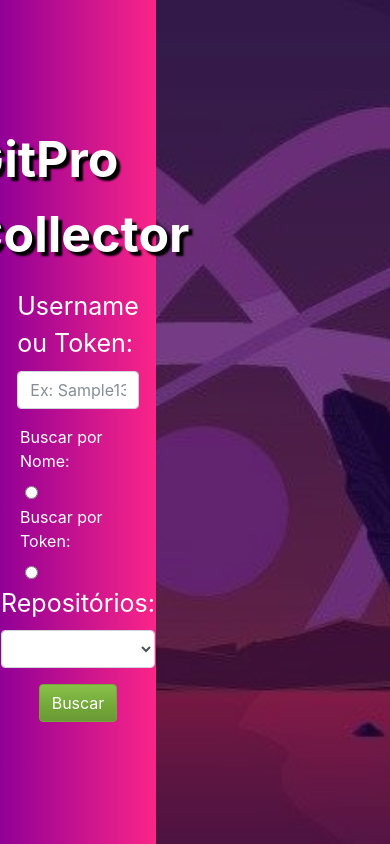
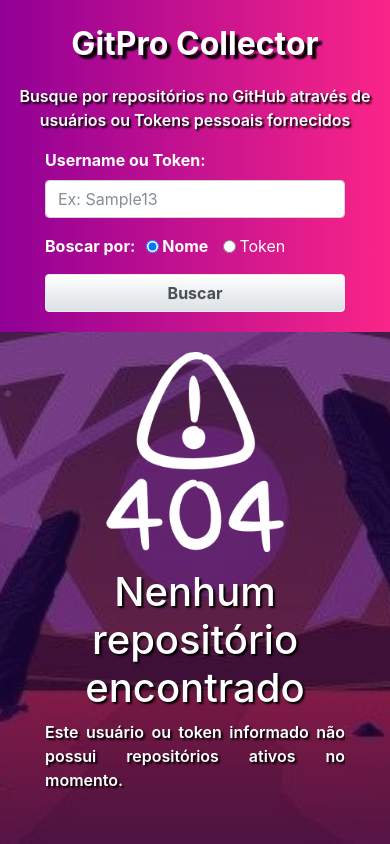
Before and after one commit to EmidioAranha13/Iniciando-com-react, a React (Create React App) app in the folder iniciando-com-react/: page / in a window 390 px wide. Built offline with nearby package versions, Linux system fonts and the light colour scheme.

Commit message:
[dev]: Added loading screen and searching load.

```diff
--- a/iniciando-com-react/public/index.html
+++ b/iniciando-com-react/public/index.html
@@ -24,7 +24,7 @@
       work correctly both with client-side routing and a non-root public URL.
       Learn how to configure a non-root public URL by running `npm run build`.
     -->
-    <title>Buscar repositório</title>
+    <title>GitPro Collector</title>
   </head>
   <body>
     <noscript>You need to enable JavaScript to run this app.</noscript>
--- a/iniciando-com-react/src/App.js
+++ b/iniciando-com-react/src/App.js
@@ -1,5 +1,5 @@
 import React from 'react';
-import {Octokit} from '@octokit/rest'
+import {Octokit} from '@octokit/rest';
 //import Nav from './components/nav'
 //import logo from './logo.svg';
 
@@ -42,11 +42,29 @@
 
   state = {
     nome: "",
-    //data: "",
+    searchFor: "Usermame",
     erro: false,
     erro_msg : "",
     arrayRepo: [],
-    repoSelecionado: ""
+    repoSelecionado: "",
+    loadingScreen: true,
+    searching: false,
+    loadingReadMe: false,
+    readme: "",
+  }
+
+  componentDidMount() {
+    setTimeout(() => {
+      this.setState({
+        loadingFadeOut: true
+      })
+
+      setTimeout(() => {
+        this.setState({
+          loadingScreen: false
+        })
+      }, 1000) // mesmo tempo da animação
+    }, 1500)
   }
 
   /*
@@ -102,12 +120,18 @@
       // }
       this.setState({
         arrayRepo: repos,
-        repoSelecionado: repos.length > 0 ? repos[0] : null
+        repoSelecionado: repos.length > 0 ? repos[0] : null,
+        searching: false
       })
+      this.getReadMe(
+        repos[0].owner.login,
+        repos[0].name
+      )
       //*/
     }catch(error){
       this.setState({
-        error: true
+        error: true,
+        searching: false
       })
     }
   }
@@ -135,39 +159,85 @@
         // }
         // this.setState({arrayRepo: repoNames})
         this.setState({
-          arrayRepo: repos,
-          repoSelecionado: repos.length > 0 ? repos[0] : null
+          arrayRepo: repos_data,
+          repoSelecionado: repos_data.length > 0 ? repos_data[0] : null,
+          searching: false
         })
+        this.getReadMe(
+          repos_data[0].owner.login,
+          repos_data[0].name
+        )
       }else{
-        this.setState({erro : true, erro_msg : "Token não encontrado!"})
+        this.setState({erro : true, erro_msg : "Token não encontrado!", searching: false})
       }
       //*/
     }catch(error){
-      this.setState({erro : true, erro_msg : "Acesso não autorizado ou token inexistente!"})
+      this.setState({erro : true, erro_msg : "Acesso não autorizado ou token inexistente!", searching: false})
+    }
+  }
+
+  getReadMe = async (owner, repo) => {
+    this.setState({ loadingReadMe: true })
+    try {
+      const response = await fetch(
+        `https://api.github.com/repos/${owner}/${repo}/readme`
+      )
+
+      const readme = await response.json()
+
+      const content = decodeURIComponent(
+        escape(atob(readme.content))
+      )
+
+      this.setState({
+        readme: content,
+        loadingReadMe: false
+      })
+
+    } catch(error) {
+      console.error(error)
+
+      this.setState({
+        readme: "README não encontrado.",
+        loadingReadMe: false
+      })
     }
   }
 
   getRadio = () => {
-    if(document.getElementById('op1').checked){
+    this.setState({searching: true, repoSelecionado: null, readme: "", loadingReadMe: false})
+    if(this.state.searchFor === "Usermame"){
       this.getGithubByName()
-    }else if(document.getElementById('op2').checked){
+    }else if(this.state.searchFor === "Token"){
       this.getGithubByToken()
     }else{
       this.setState({erro : true, erro_msg:"Você deve selecionar seu método de busca!"})
     }
   }
   //*/
+
+  criaComboRadio = () => {
+    return (
+      <>
+        <input type="radio" name="radioOptions" className="radios" id="op1" value="Usermame" onChange={(evento => this.setState({searchFor: 'Usermame'}))} checked={this.state.searchFor === 'Usermame'}/>
+        <label className={this.state.searchFor === 'Usermame' ? 'selected' : ''} htmlFor="op1">Nome</label>
+        <input type="radio" name="radioOptions" className="radios" id="op2" value="Token" onChange={(evento => this.setState({searchFor: 'Token'}))} checked={this.state.searchFor === 'Token'}/>
+        <label className={this.state.searchFor === 'Token' ? 'selected' : ''} htmlFor="op2">Token</label>
+      </>
+    )
+  }
+
   criaComboBoxRepo = () => {
-    const comboBoxOpcoes = this.state.arrayRepo.map(opcao =>
+    const comboBoxOpcoes = this.state.arrayRepo && this.state.arrayRepo.length > 0 ? this.state.arrayRepo.map(opcao =>
       <option key={opcao.id} value={opcao.id}>
         {opcao.name}
       </option>
-    )
+    ) : []
 
     return (
       <select
         className="form-control"
-        value={this.state.repoSelecionado}
+        value={this.state.repoSelecionado?.id || ''}
         onChange={(event) => {
           const repo = this.state.arrayRepo.find(
             r => r.id === Number(event.target.value)
@@ -176,6 +246,10 @@
           this.setState({
             repoSelecionado: repo
           })
+           this.getReadMe(
+            repo.owner.login,
+            repo.name
+          )
         }}
       >
         {comboBoxOpcoes}
@@ -186,26 +260,36 @@
 
   render(){
     return(
-      <div id="img-fundo">
+      <>
+        {this.state.loadingScreen && (
+          <div className="loading-screen">
+            <div className="spinner"></div>
+            <img src={'/load-icon.png'} alt="Carregando" className="load-icon" />
+            <p>Carregando...</p>
+          </div>
+        )}
+
+        <div id="img-fundo"  className={ this.state.loadingScreen ? "main-content hidden" : "main-content"}>
           {/* <header className="App-header">
             <div>
               <h1 className="custom-h1">Seja bem vindo!</h1>
             </div>
           </header> */}
           <div className="container-p">
-          <div id="div-info1">
             {this.state.erro &&
               (
-                <div className="alert alert-dismissible alert-danger">
-                  <button type="button" className="close" data-dismiss="alert">
+                <div className="alert-content alert alert-dismissible alert-danger">
+                  <button type="button" className="close" data-dismiss="alert" onClick={() => this.setState({erro: false})}>
                     &times;
                   </button>
                   <strong>Ocorreu um erro.</strong> {this.state.erro_msg}
                   </div>
               )
             }
+            <div id="div-info1">
               <p className="custom-h1">GitPro Collector</p>
-            <div className="form-group">
+              <p className="description-p">Busque por repositórios no GitHub através de usuários ou Tokens pessoais fornecidos</p>
+              <div className="form-group custom-form-1">
                 <label id="label1" htmlFor="nome">Username ou Token: </label>
                 <input id="nome"
                   type="text"
@@ -215,26 +299,29 @@
                   onChange={this.insercao_dados}
                   className="form-control" />
               </div>
-            <div className="row">
-              <div className="col-md-2">
-                <label htmlFor="op1">Buscar por Nome: </label>
-                <input type="radio" name="radioOptions" className="radios" id="op1" value="Usermame"/>
+              <div className="row radio-group">
+                <label htmlFor="op0" style={{fontWeight: 'bold', width: '6em', margin: '0'}}>Boscar por: </label>
+                {this.criaComboRadio()}
               </div>
-              <div className="col-md-2">
-                <label htmlFor="op2">Buscar por Token: </label>
-                <input type="radio" name="radioOptions" className="radios" id="op2" value="Token"/>
-              </div>
-            </div>
-            <div className="form-group">
-              <label id="label1" htmlFor="criarcombobox">Repositórios: </label>
-              <div id="criarcombobox"> {this.criaComboBoxRepo()}</div>
-            </div>
-            <button type="submit" className="btn btn-success " onClick = {this.getRadio}> Buscar</button>
+              <button type="submit" className="btn btn-secondary btn-custom" onClick = {this.getRadio} disabled={this.state.searching}>
+                {this.state.searching ? 'Buscando...' : 'Buscar'}
+              </button>
             </div>
             <div id="div-info2">
-            {this.state.repoSelecionado && (
-              <div>
-                <h3>{this.state.repoSelecionado.name}</h3>
+              {this.state.searching || this.state.loadingReadMe ? (
+                <div className="searching-content">
+                  <img src={'/load-icon.png'} alt="Carregando" className="load-icon" />
+                  <p>Carregando...</p>
+                </div>
+              ) : (
+                this.state.repoSelecionado ? (
+                <div className={"content-data-repo"}>
+                  <div className="row-combo-box">
+                    <h1>Repositório: </h1> {this.criaComboBoxRepo()}
+                  </div>
+                  <h5>Usuário: {this.state.repoSelecionado.owner.login}</h5>
+                  <h5>Projeto: {this.state.repoSelecionado.name}</h5>
+                  <h5 style={{color: 'white', marginTop: '1em'}}>Resumo: </h5>
 
                   <p>
                     {this.state.repoSelecionado.description || "Sem descrição"}
@@ -243,21 +330,38 @@
                   <p>
                     Linguagem: {this.state.repoSelecionado.language || "Não informada"}
                   </p>
+                  <p>
+                    Criado em: {new Date(this.state.repoSelecionado.created_at).toLocaleDateString()} às {new Date(this.state.repoSelecionado.created_at).toLocaleTimeString()}
+                  </p>
+                  <p>
+                    Última atualização: {new Date(this.state.repoSelecionado.updated_at).toLocaleDateString()} às {new Date(this.state.repoSelecionado.updated_at).toLocaleTimeString()}
+                  </p>
 
                   <a
                     href={this.state.repoSelecionado.html_url}
                     target="_blank"
                     rel="noopener noreferrer"
+                    className="btn btn-success"
                   >
                     Ver no GitHub
                   </a>
+                  <h5 style={{color: 'white', marginTop: '1em'}}>ReadMe do Projeto: </h5>
+                  <pre className="readme-box">
+                    {this.state.readme}
+                  </pre>
                 </div>
+                ) : (
+                  <div className="content-repo-nf">
+                    <img src={'/not_found.png'} alt="Nenhum repositório encontrado" className="not-found-img" />
+                    <h1>Nenhum repositório encontrado</h1>
+                    <p>Este usuário ou token informado não possui repositórios ativos no momento.</p>
+                  </div>
+                )
               )}
             </div>
           </div>
-      {/* <footer>
-      </footer> */}
         </div>
+      </>
     )
   }
 }
--- a/iniciando-com-react/src/index.css
+++ b/iniciando-com-react/src/index.css
@@ -8,6 +8,63 @@
   color: white !important;
   width: 100%;
   height: 100%;
+  overflow: auto;
+  background-color: rgba(70, 21, 67, 1);
+}
+
+.loading-screen {
+  position: fixed;
+  inset: 0;
+
+  display: flex;
+  flex-direction: column;
+  align-items: center;
+  justify-content: center;
+
+  background-color: rgba(70, 21, 67, 1);
+
+  opacity: 1;
+  transition: opacity 1s ease;
+  z-index: 9999;
+  p {
+    font-size: 1.5em;
+    font-weight: bold;
+    margin-top: 1em;
+    text-shadow: 2px 2px 2px black;
+  }
+}
+
+.loading-screen.fade-out {
+  opacity: 0;
+}
+
+.main-content {
+  opacity: 1;
+  transition: opacity 1s ease;
+}
+
+.main-content.hidden {
+  opacity: 0;
+}
+
+.load-icon {
+  width: clamp(150px, 5vw, 50px);
+  height: clamp(150px, 5vw, 50px);
+  margin-bottom: 1em;
+  animation: spin 2s linear infinite;
+}
+
+.searching-content {
+  display: flex;
+  flex-direction: column;
+  align-items: center;
+  justify-content: center;
+  p {
+    font-size: 1.5em;
+    font-weight: bold;
+    margin-top: 1em;
+    text-shadow: 2px 2px 2px black;
+  }
 }
 
 #img-fundo{
@@ -27,12 +84,12 @@
 }
 
 #label1{
-  font-size: 25px;
+  font-weight: bold;
 }
 
 .custom-h1{
   color: white;
-  font-size: 50px;
+  font-size: clamp(2em, 3.5vw, 3.5vw);
   font-weight: bold;
   text-shadow: 4px 4px 2px black;
 }
@@ -67,6 +124,22 @@
   background-color: rgba(8, 8, 56, 0.5);
 }
 
+.custom-form-1{
+  width: clamp(300px, 18vw, 18vw);
+}
+
+.alert-content{
+  position: absolute !important;
+  left: 1em !important;
+  bottom: 0px !important;
+  & > button {
+    outline: none;
+  }
+  & > button:active {
+    outline: none;
+  }
+}
+
 #div-info1{
   /*Centraliza a div e permite que os elementos fiquem no centro
   */
@@ -74,9 +147,18 @@
   flex-direction: column;
   align-items: center;
   justify-content: center;
-  width: 40%;
+  width: clamp(500px, 40vw, 40vw);
   padding: 20px;
   background: linear-gradient(to right, #910096, #fa2588);
+
+  .description-p{
+    font-size: 1em;
+    font-weight:600;
+    text-align: center;
+    margin-top: 0px;
+    width: clamp(360px, 18vw, 18vw);
+    text-shadow: 2px 2px 2px black;
+  }
 }
 
 #div-info2{
@@ -86,7 +168,140 @@
   justify-content: center;
   width: 60%;
   padding: 20px;
+  overflow: auto;
+
+  .content-repo-nf {
+    display: flex;
+    flex-direction: column;
+    align-items: center;
+    justify-content: center;
+    width: clamp(300px, 50vw, 50vw);
+    height: 100%;
+    overflow: auto;
+
+    h1 {
+      color: white;
+      text-align: center;
+      margin-top: 0px;
+      text-shadow: 2px 2px 2px black;
+    }
+
+    p {
+      font-weight: 600;
+      text-align: justify;
+      text-shadow: 2px 2px 2px black;
+    }
+    & > p:not(:first-of-type) {
+      margin: 0px;
+    }
+    & > p:last-of-type {
+      margin-bottom: 1em;
+    }
+
+    .not-found-img {
+      width: clamp(200px, 20vw, 20vw);
+      height: auto;
+      margin-bottom: 1em;
+    }
+  }
+
+  .visible {
+    opacity: 1;
+  }
+
+  .hidden {
+    opacity: 0;
+  }
+
+  .content-data-repo {
+    display: flex;
+    flex-direction: column;
+    align-items: flex-start;
+    justify-content: flex-start;
+    width: clamp(300px, 50vw, 50vw);
+    min-height: 100%;
+    padding-bottom: 4em;
+    box-sizing: border-box;
+
+    h3 {
+      color: white;
+    }
+
+    p {
+      font-weight: 600;
+      text-align: justify;
+    }
+    & > p:not(:first-of-type) {
+      margin: 0px;
+    }
+    & > p:last-of-type {
+      margin-bottom: 1em;
+    }
+
+    .row-combo-box {
+      display: flex;
+      flex-direction: row;
+      align-items: center;
+      justify-content: flex-start;
+      width: 100%;
+      margin-bottom: 1em;
+      & > h1 {
+        margin-right: 0.5em;
+        color: white;
+        text-shadow: 2px 2px 2px black;
+      }
+    }
+    .readme-box {
+  width: 100%;
+  max-width: 100%;
+  box-sizing: border-box;
+
+  white-space: pre-wrap;
+  overflow-wrap: anywhere;
+  word-break: break-word;
+
+  padding: 1em;
+  margin: 0 0 4em 0;
+
+  border-radius: 8px;
+  color: white;
+  background-color: #2c2c2c;
+
+  overflow: visible;
+  height: auto;
+  max-height: none;
 }
+  }
+}
+
+.radio-group {
+  display: flex;
+  flex-direction: row;
+  align-items: center;
+  justify-content: flex-start;
+  width: clamp(300px, 18vw, 18vw);
+  & > label {
+    margin-bottom: 0px;
+    margin-left: 0.2em;
+    margin-right: 0.5em;
+    width: 3em;
+  }
+}
+
+.selected {
+  font-weight: bold;
+  margin-bottom: 0px;
+}
+
+.btn-custom {
+  margin-top: 1em;
+  width: clamp(300px, 18vw, 18vw);
+  font-weight: bold !important;
+  &:active {
+    background: rgb(177, 177, 177) !important;
+  }
+}
+
 /*Funciona com o rodapé no final da página mesmo dando zoom. Não mudar nada. fazer o favor.*/
 footer{
   background: linear-gradient(to left, #910096, #fa2588);
@@ -97,3 +312,38 @@
   overflow: hidden;
   /*clear: both;*/
 }
+
+@keyframes spin {
+  from {
+    transform: rotate(0deg);
+  }
+
+  to {
+    transform: rotate(360deg);
+  }
+}
+
+@media (max-width: 950px) {
+  .container-p {
+    flex-direction: column;
+    align-items: center;
+    height: 100%;
+  }
+
+  #div-info1 {
+    top: 0;
+    z-index: 1;
+    width: 100%;
+    position: relative;
+  }
+
+  #div-info2 {
+    z-index: 0;
+    width: 100%;
+    position: relative;
+
+    .content-data-repo {
+      width: clamp(20em, 90vw, 90vw);
+    }
+  }
+}
```
Also changed, not shown: iniciando-com-react/public/load-icon.png (added), iniciando-com-react/public/not_found.png (added). Lines whose indentation alone changed are shown as unchanged.
